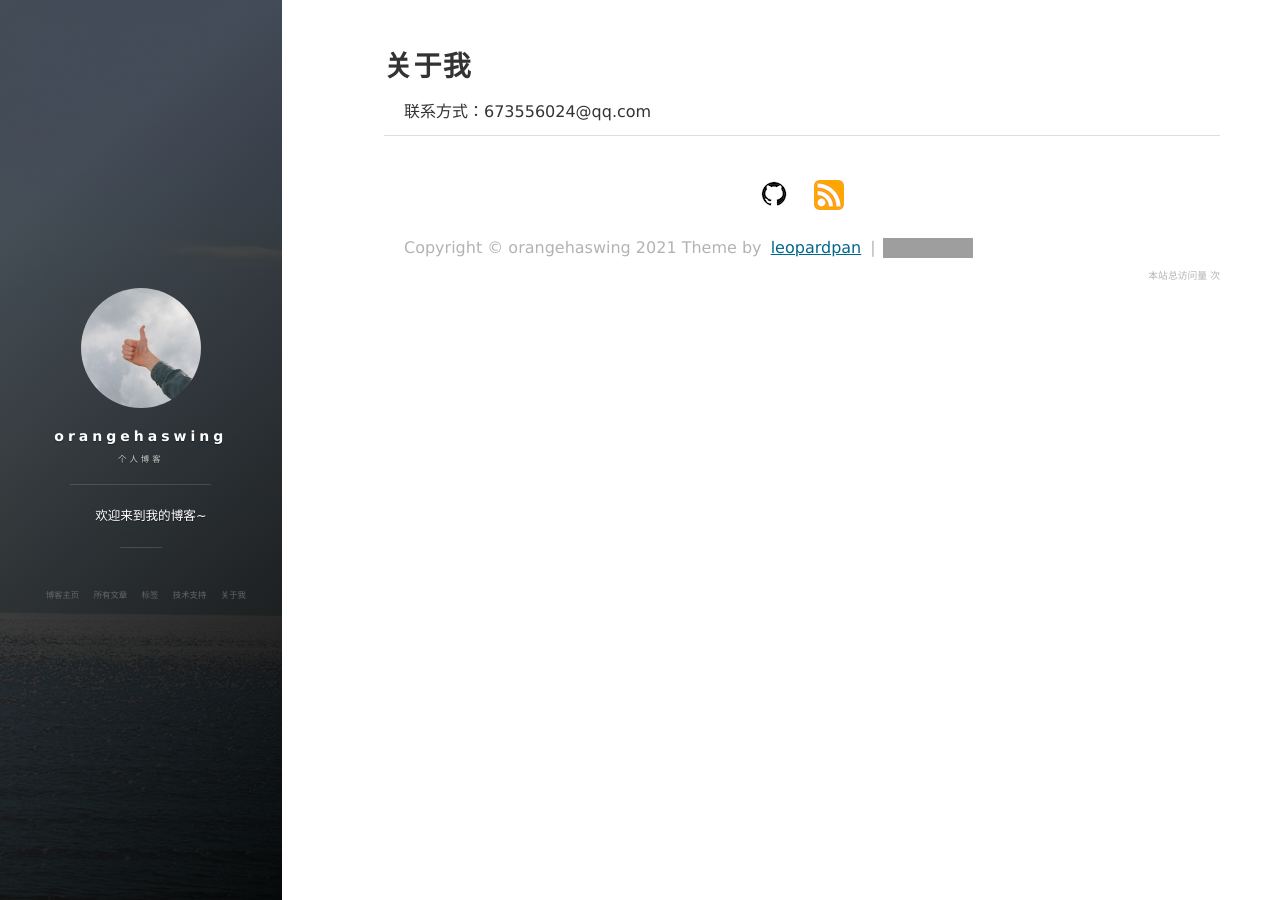
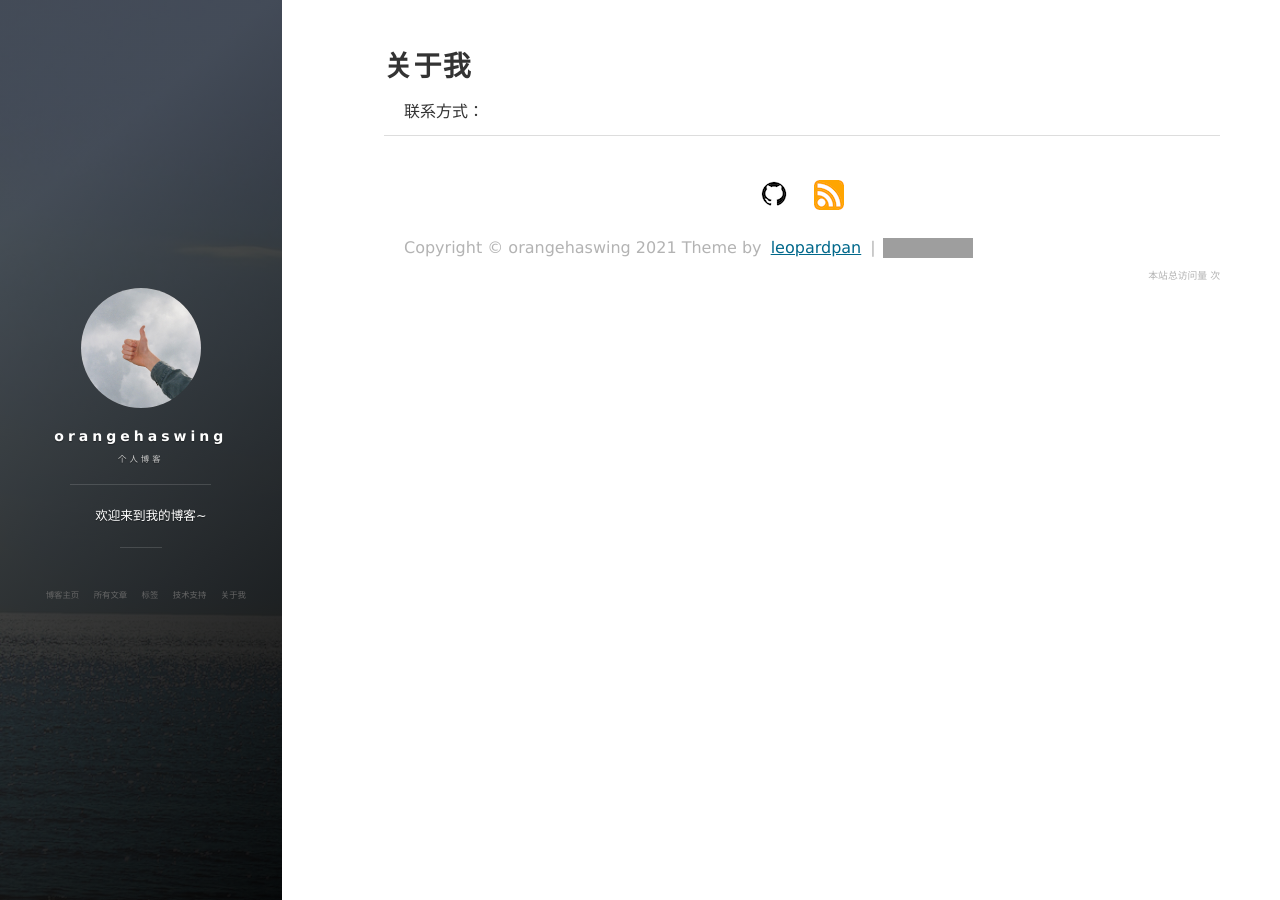
Before and after one commit to orangehaswing/orangehaswing.github.io, a Jekyll site: the page built from about.md, in a window 1280 px wide. Built offline with Jekyll 4.4.1, drawn with Linux system fonts in a browser that asks for light colours; nearby versions of some CDN libraries; comment, search, counter and statistics services are not loaded; grey boxes are pictures that could not be loaded.

Commit message:
modify about me
Signed-off-by: orangehaswing <673356024@qq.com>

```diff
--- a/about.md
+++ b/about.md
@@ -2,4 +2,4 @@
 layout: page
 title: 关于我
 ---
-联系方式：673556024@qq.com
+联系方式：
```
Also changed, not shown: _posts/2021-12-18-kata container 网络源码分析.md (+1 -1 lines).
